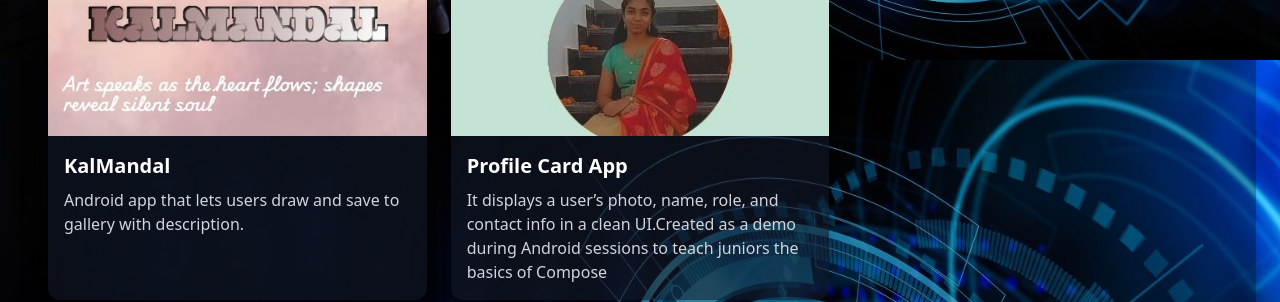
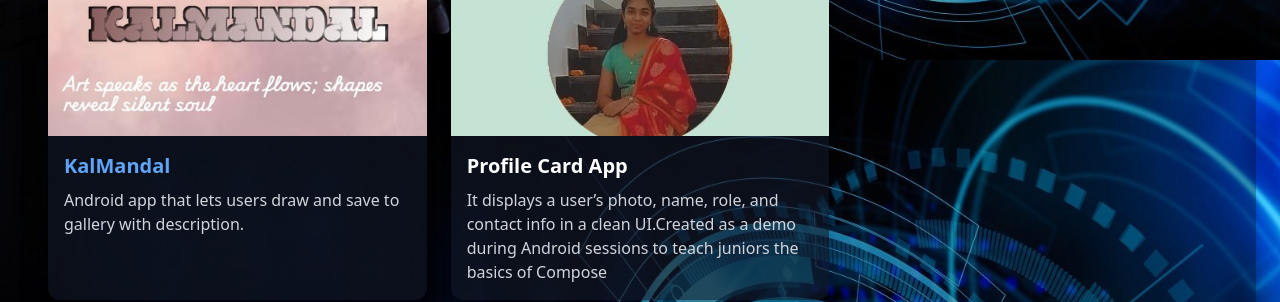
Before and after one commit to gayatrihub/my_port, a React (Create React App) app: page / in a window 1280 px wide. Shown: the part 2340-2642 px from the top of the page. Built offline with nearby package versions, Linux system fonts and the light colour scheme.

Commit message:
Update App.js

```diff
--- a/src/App.js
+++ b/src/App.js
@@ -106,9 +106,26 @@ function ProjectSection({ title, projects }) {
             whileHover={{ scale: 1.05 }}
             transition={{ duration: 0.3 }}
           >
-            <img src={project.image} alt={project.title} className="w-full h-40 object-cover" />
+            <img
+              src={project.image}
+              alt={project.title}
+              className="w-full h-40 object-cover"
+            />
             <div className="p-4">
-              <h3 className="text-xl font-bold text-white mb-2">{project.title}</h3>
+              {project.title === "KalMandal" ? (
+                <a
+                  href="https://drive.google.com/file/d/1BhXnysi7Skk9Bowd1o99t_98owC_inVr/view?usp=sharing"
+                  target="_blank"
+                  rel="noopener noreferrer"
+                  className="text-xl font-bold text-blue-400 hover:underline mb-2 block"
+                >
+                  {project.title}
+                </a>
+              ) : (
+                <h3 className="text-xl font-bold text-white mb-2">
+                  {project.title}
+                </h3>
+              )}
               <p className="text-gray-300">{project.description}</p>
             </div>
           </motion.div>
@@ -117,6 +134,7 @@ function ProjectSection({ title, projects }) {
     </div>
   );
 }
+
 
 function App() {
   const [contactForm, setContactForm] = useState({ name: "", email: "", message: "" });
```
